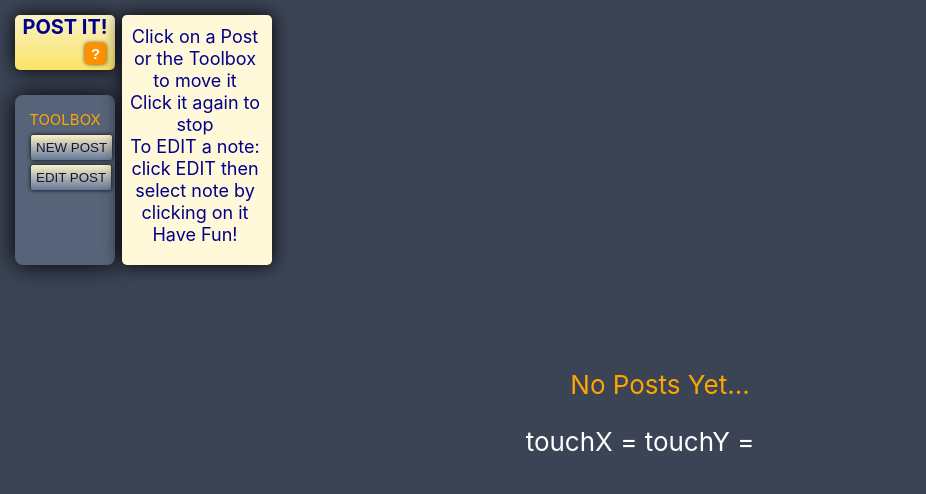
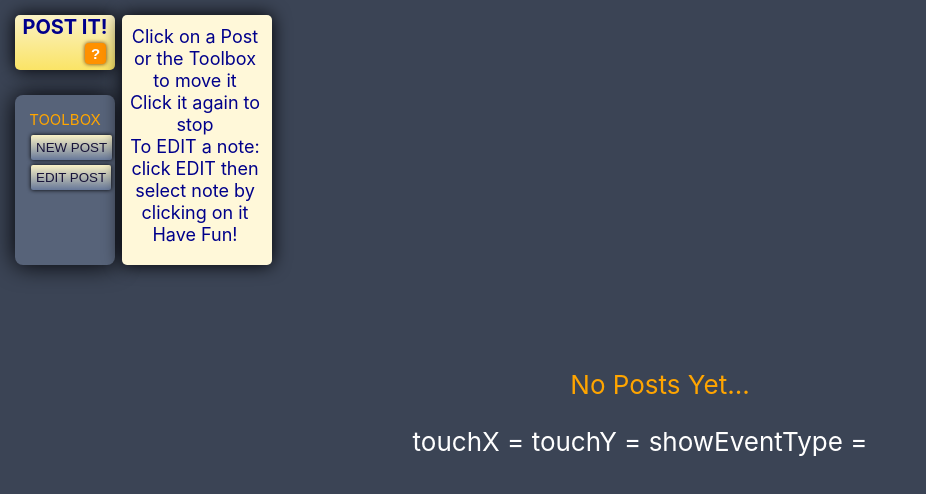
Before and after one commit to R-Cole/post-it-, a React (Create React App) app: page / in a window 1280 px wide. Shown: the top 494 px of the page, without its empty margins (0-926 px from the left). Built offline with nearby package versions, Linux system fonts and the light colour scheme.

Commit message:
test touchmove

```diff
--- a/src/components/Display.js
+++ b/src/components/Display.js
@@ -15,6 +15,7 @@ root.style.setProperty(`--addArticleLeft`,`${300}px`);
 root.style.setProperty(`--addArticleTop`,`${20}px`);
 let showTouchX;
 let showTouchY;
+let showEventType;
 
 export class Display extends React.Component {
 
@@ -202,18 +203,17 @@ export class Display extends React.Component {
   //enable movement or select article in EDIT mode
   clickToEnable(e,handle){
 
+    showEventType = e.type;
+
+    e.preventDefault();
+
+      console.log('mouse down!')
+
+
     //activate movement
 
     //OFF
     if(this.state.moveEnabled && this.state.mode !== 'add' && this.state.mode !== 'select'){
-
-      if(e.type === 'touchstart'){
-
-        onclick.call(this, e);
-        e.stopPropagation();
-        e.preventDefault();
-
-      }
 
       root.style.setProperty('--cursorHand','auto');
       root.style.setProperty(`--articleZindex${this.state.moveElement}`,`0`);
@@ -227,13 +227,13 @@ export class Display extends React.Component {
     //ON
     if(!this.state.moveEnabled && this.state.mode !== 'add' && this.state.mode !== 'select'){
 
-      if(e.type === 'touchstart'){
+      // if(e.type === 'touchstart'){
 
-            onclick.call(this, e);
-            e.stopPropagation();
-            e.preventDefault();
+      //       onclick.call(this, e);
+      //       e.stopPropagation();
+      //       e.preventDefault();
 
-      }
+      // }
 
       this.setState({
         moveElement: handle,
@@ -265,7 +265,13 @@ export class Display extends React.Component {
   //moves whatever element is active
   moveEnabled(e){
 
+    showEventType = e.type;
+
     e.preventDefault();
+
+    console.log('e type? ',e.type);
+
+    //e.preventDefault();
 
     if(this.state.mode === 'ready' && this.state.moveEnabled){
 
@@ -281,6 +287,8 @@ export class Display extends React.Component {
         let Yclient = e.clientY;
 
         if(e.type === 'touchmove'){
+
+          console.log('touch move ',e.type);
 
           Xclient = e.touches[0].clientX;
           Yclient = e.touches[0].clientY;
@@ -298,6 +306,8 @@ export class Display extends React.Component {
           }
 
         }
+
+
 
         showTouchX = Xclient;
         showTouchY = Yclient;
@@ -351,8 +361,6 @@ export class Display extends React.Component {
 
     }
 
-
-
   }
 
   render(){
@@ -382,7 +390,7 @@ export class Display extends React.Component {
 
     return(
 
-      <div className='displayContainer' onMouseMove={(e)=>this.moveEnabled(e)} onTouchMove={(e)=>this.moveEnabled(e)}>
+      <div className='displayContainer' onTouchMove={(e)=>this.moveEnabled(e)} onMouseMove={(e)=>this.moveEnabled(e)}>
         <List
           selectedArticle={this.state.moveElement}
           clickToEnable={this.clickToEnable}
@@ -413,6 +421,7 @@ export class Display extends React.Component {
         {this.state.showHelp && <Help/>}
         touchX = {showTouchX}
         touchY = {showTouchY}
+        showEventType = {showEventType}
       </div>
 
     )
```
